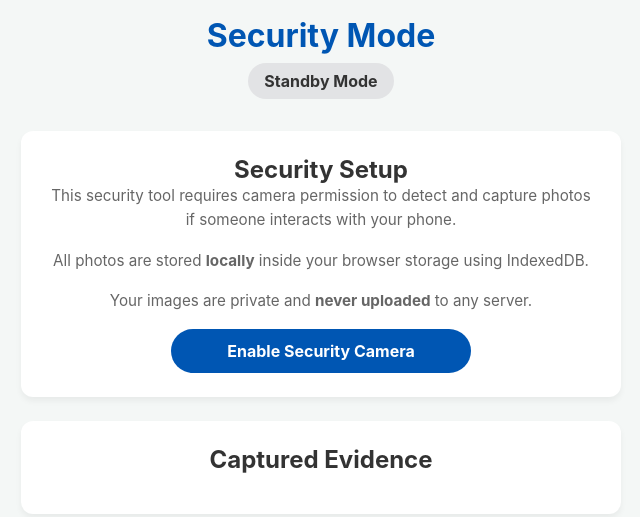
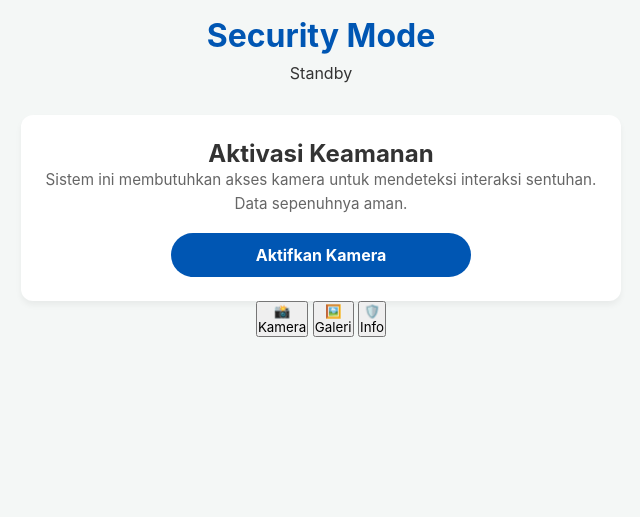
Before and after one commit to sanzzyproject/sleep-scurity, a website: page frontend/index.html in a window 1280 px wide. Shown: the whole page, without its empty margins (319-959 px from the left). Drawn offline with Linux system fonts and the light colour scheme.

Commit message:
Update index.html

```diff
--- a/frontend/index.html
+++ b/frontend/index.html
@@ -1,40 +1,58 @@
 <!DOCTYPE html>
-<html lang="en">
+<html lang="id">
 <head>
     <meta charset="UTF-8">
-    <meta name="viewport" content="width=device-width, initial-scale=1.0">
-    <title>Mobile Security Camera</title>
+    <meta name="viewport" content="width=device-width, initial-scale=1.0, maximum-scale=1.0, user-scalable=no">
+    <title>SANN404 Security</title>
     <link rel="stylesheet" href="style.css">
 </head>
 <body>
-    <header>
+    <header class="glass-header">
         <h1>Security Mode</h1>
-        <p id="status-text" class="status standby">Standby Mode</p>
+        <div id="status-badge" class="badge standby">Standby</div>
     </header>
 
-    <main>
-        <section id="permission-card" class="card">
-            <h2>Security Setup</h2>
-            <p>This security tool requires camera permission to detect and capture photos if someone interacts with your phone.</p>
-            <p>All photos are stored <strong>locally</strong> inside your browser storage using IndexedDB.</p>
-            <p>Your images are private and <strong>never uploaded</strong> to any server.</p>
-            <button id="enable-btn" class="btn primary">Enable Security Camera</button>
+    <main id="main-content">
+        <section id="tab-camera" class="tab-content active">
+            <div id="permission-card" class="card glass-card">
+                <h2>Aktivasi Keamanan</h2>
+                <p>Sistem ini membutuhkan akses kamera untuk mendeteksi interaksi sentuhan. Data sepenuhnya aman.</p>
+                <button id="enable-btn" class="btn primary">Aktifkan Kamera</button>
+            </div>
+
+            <div id="camera-section" class="card glass-card hidden">
+                <div class="video-container">
+                    <video id="video" autoplay playsinline muted></video>
+                    <canvas id="canvas" class="hidden"></canvas>
+                </div>
+                <p id="instruction-text" class="instruction">Sentuh layar di mana saja untuk memulai mode keamanan.</p>
+                <button id="stop-btn" class="btn danger hidden">Hentikan Pemotretan</button>
+            </div>
         </section>
 
-        <section id="camera-section" class="card hidden">
-            <div class="video-container">
-                <video id="video" autoplay playsinline muted></video>
-                <canvas id="canvas" class="hidden"></canvas>
+        <section id="tab-gallery" class="tab-content hidden">
+            <div class="card glass-card">
+                <h2>Galeri Bukti</h2>
+                <div id="gallery-grid" class="gallery-grid">
+                    </div>
             </div>
-            <p class="instruction">System active. Touch anywhere on the screen to trigger the security capture.</p>
         </section>
 
-        <section id="gallery-section" class="card">
-            <h2>Captured Evidence</h2>
-            <div id="gallery-grid" class="gallery-grid">
-                </div>
+        <section id="tab-docs" class="tab-content hidden">
+            <div class="card glass-card docs-card">
+                <h2>🛡️ Informasi Keamanan</h2>
+                <p><strong>Privasi Terjamin:</strong> Web aplikasi ini dirancang dengan arsitektur <em>Zero-Knowledge</em> ke server. Semua pemrosesan gambar dilakukan secara lokal di perangkat Anda.</p>
+                <p><strong>Penyimpanan Lokal (IndexedDB):</strong> Foto yang ditangkap disimpan di dalam memori internal browser Anda. Tidak ada satu byte pun gambar yang dikirim ke internet atau server Vercel kami.</p>
+                <p><strong>Cara Kerja Latar Belakang:</strong> Sistem akan terus mencoba mengambil gambar setiap 5 detik setelah dipicu oleh sentuhan. <em>Catatan: Sistem operasi (iOS/Android) mungkin menangguhkan akses kamera jika layar dimatikan untuk perlindungan baterai dan privasi OS bawaan.</em></p>
+            </div>
         </section>
     </main>
+
+    <nav class="bottom-dock glass-dock">
+        <button class="dock-btn active" data-target="tab-camera">📸<br><span>Kamera</span></button>
+        <button class="dock-btn" data-target="tab-gallery">🖼️<br><span>Galeri</span></button>
+        <button class="dock-btn" data-target="tab-docs">🛡️<br><span>Info</span></button>
+    </nav>
 
     <script src="script.js"></script>
 </body>
```
